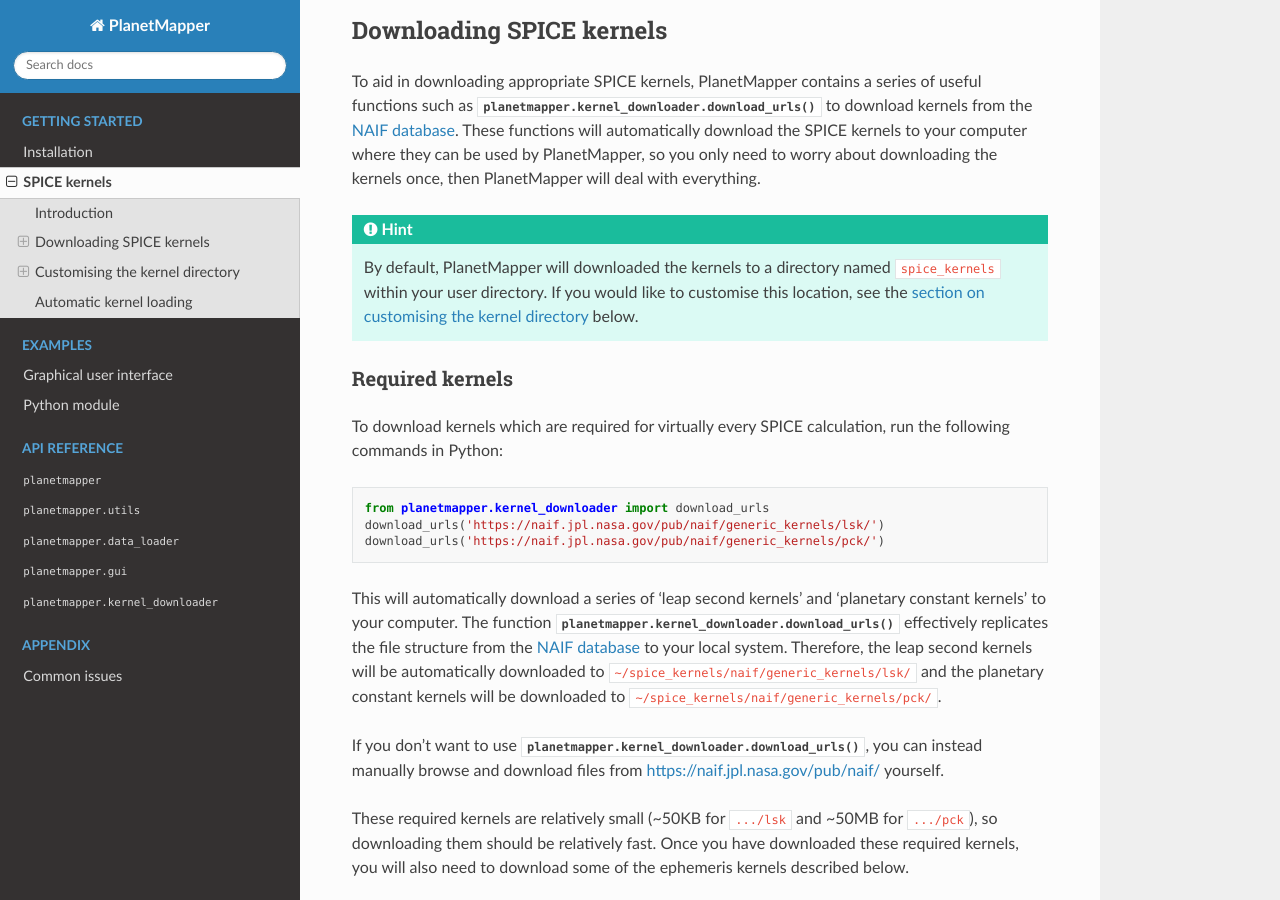
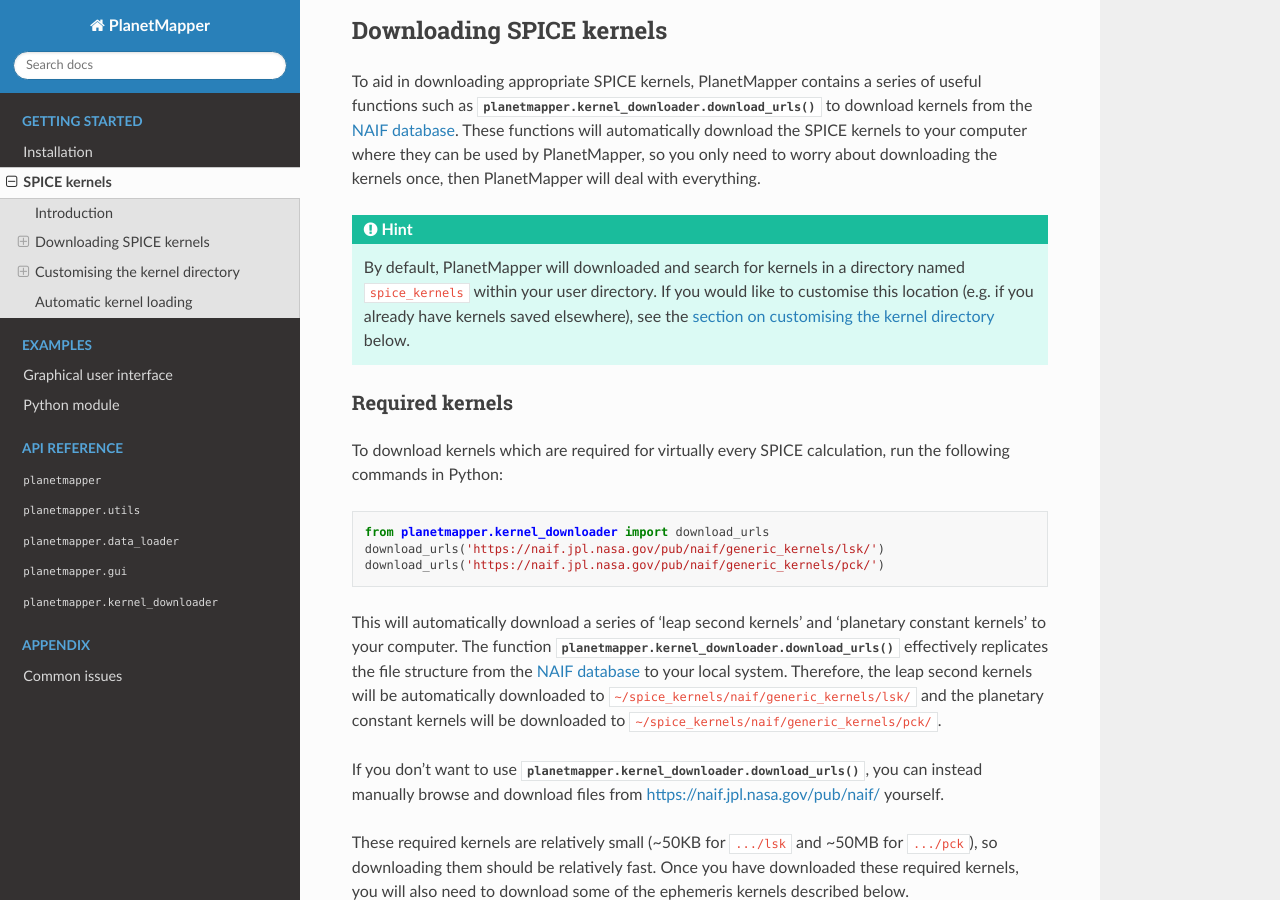
Before and after one commit to ortk95/planetmapper, a Sphinx documentation site: the page built from docs/spice_kernels.rst, in a window 1280 px wide and 900 px high, scrolled down 442 px. Built offline with Sphinx 7.4.7 and the Read the Docs theme 2.0.0, drawn with Linux system fonts in a browser that asks for light colours; the version number could not be read and is left out; some of the changed text lies outside the part shown.

Commit message:
Documentation

```diff
--- a/docs/spice_kernels.rst
+++ b/docs/spice_kernels.rst
@@ -15,7 +15,7 @@
 To aid in downloading appropriate SPICE kernels, PlanetMapper contains a series of useful functions such as :func:`planetmapper.kernel_downloader.download_urls` to download kernels from the `NAIF database <https://naif.jpl.nasa.gov/pub/naif/>`_. These functions will automatically download the SPICE kernels to your computer where they can be used by PlanetMapper, so you only need to worry about downloading the kernels once, then PlanetMapper will deal with everything.
 
 .. hint::
-    By default, PlanetMapper will downloaded the kernels to a directory named `spice_kernels` within your user directory. If you would like to customise this location, see the :ref:`section on customising the kernel directory<kernel directory>` below.
+    By default, PlanetMapper will downloaded and search for kernels in a directory named `spice_kernels` within your user directory. If you would like to customise this location (e.g. if you already have kernels saved elsewhere), see the :ref:`section on customising the kernel directory<kernel directory>` below.
 
 Required kernels
 ----------------
@@ -92,7 +92,7 @@
     import planetmapper
     planetmapper.set_kernel_path('/path/where/you/save/your/spice/kernels')
 
-This path should also be set before downloading any SPICE kernels, otherwise they will be downloaded to the incorrect directory ::
+This path should also be set before downloading any SPICE kernels, otherwise they will be downloaded to the incorrect directory: ::
 
     import planetmapper
     from planetmapper.kernel_downloader import download_urls
```
Also changed, not shown: scratchpad.py (+0 -14 lines), 1 other file.
